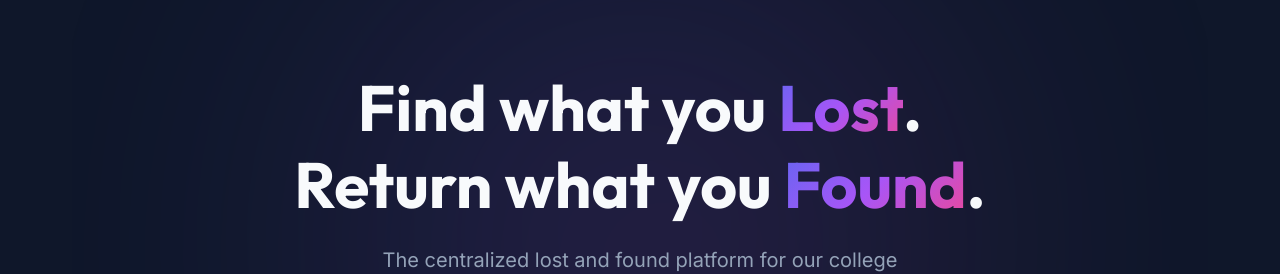
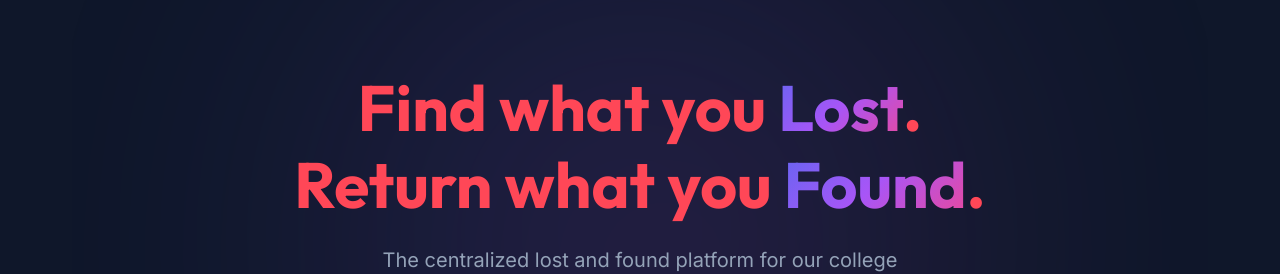
Before and after one commit to pranavbellamkonda10089/mern-project, a React (Vite) app in the folder frontend/: page / in a window 1280 px wide. Shown: the part 135-409 px from the top of the page. Built offline with nearby package versions, Linux system fonts and the light colour scheme; no server answers.

Commit message:
Update Home title color

```diff
--- a/frontend/src/pages/Home.jsx
+++ b/frontend/src/pages/Home.jsx
@@ -31,7 +31,7 @@ const Home = () => {
         <div className="container animate-fade-in">
             <div className="hero">
                 <div className="hero-bg-blob"></div>
-                <h1 style={{ fontSize: '4rem', marginBottom: '1.5rem' }}>
+                <h1 style={{ fontSize: '4rem', marginBottom: '1.5rem', color: '#ff4757' }}>
                     Find what you <span className="gradient-text">Lost</span>.<br />Return what you <span className="gradient-text">Found</span>.
                 </h1>
                 <p style={{ fontSize: '1.25rem', color: 'var(--text-secondary)', marginBottom: '3rem', maxWidth: '600px', margin: '0 auto 3rem auto' }}>
```
